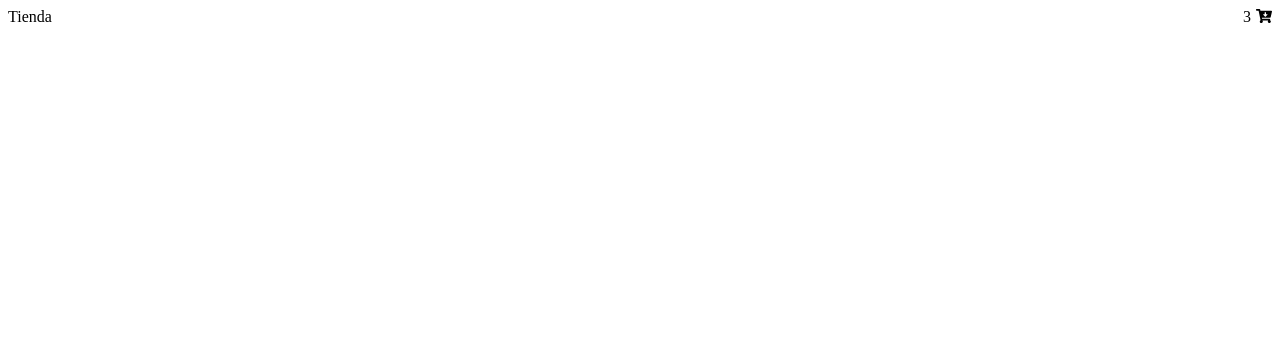
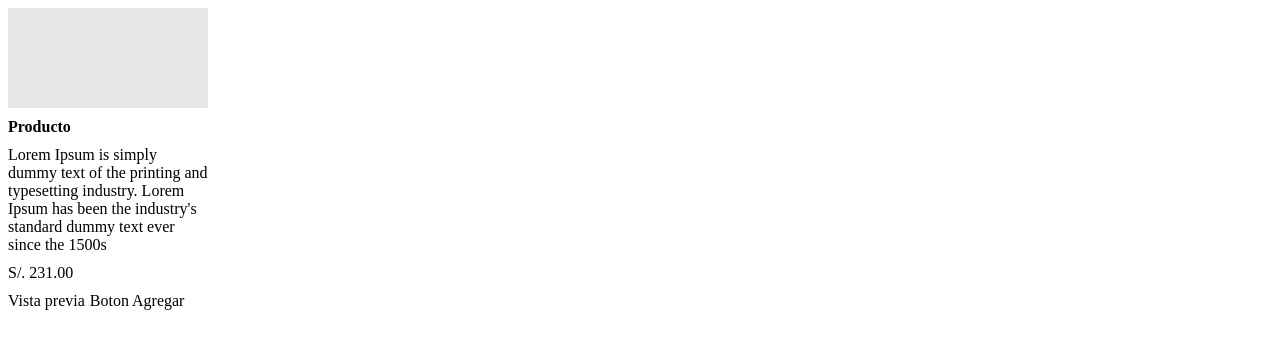
Before and after one commit to reynaldo-94/simple_online_store, a React (Create React App) app: page / in a window 1280 px wide. Shown: the top 348 px of the page. Built offline with nearby package versions, Linux system fonts and the light colour scheme.

Commit message:
feat: Create Card component

```diff
--- a/src/App.js
+++ b/src/App.js
@@ -1,7 +1,9 @@
-import Header from "./components/Header";
+// import Header from "./components/Header";
+import Card from "./components/Card";
 
 export default function App() {
   return (
-    <Header />
+    // <Header />
+    <Card />
   );
 }
--- /dev/null
+++ b/src/components/Card/index.js
@@ -0,0 +1,21 @@
+import React from 'react'
+import styles from './style.module.scss'
+
+export default function Card() {
+  return (
+    <div className={styles.card}>
+      <div className={styles.card__image}></div>
+      <div className={styles.card__body}>
+        <div className={styles.card__title}>Producto</div>
+        <div className={styles.card__description}>
+          Lorem Ipsum is simply dummy text of the printing and typesetting industry. Lorem Ipsum has been the industry's standard dummy text ever since the 1500s
+        </div>
+        <div className={styles.card__price}>S/. 231.00</div>
+        <div className={styles.card__footer}>
+          <div>Vista previa</div>
+          <div>Boton Agregar</div>
+        </div>
+      </div>
+    </div>
+  )
+}
--- /dev/null
+++ b/src/components/Card/style.module.scss
@@ -0,0 +1,26 @@
+.card {
+  display: flex;
+  flex-direction: column;
+  gap: 10px;
+  width: 200px;
+}
+
+.card__image {
+  height: 100px;
+  background-color: #e6e6e6;
+}
+
+.card__body {
+  display: flex;
+  flex-direction: column;
+  gap: 10px;
+
+  .card__title {
+    font-weight: bold;
+  }
+
+  .card__footer {
+    display: flex;
+    gap: 5px;
+  }
+}
```
